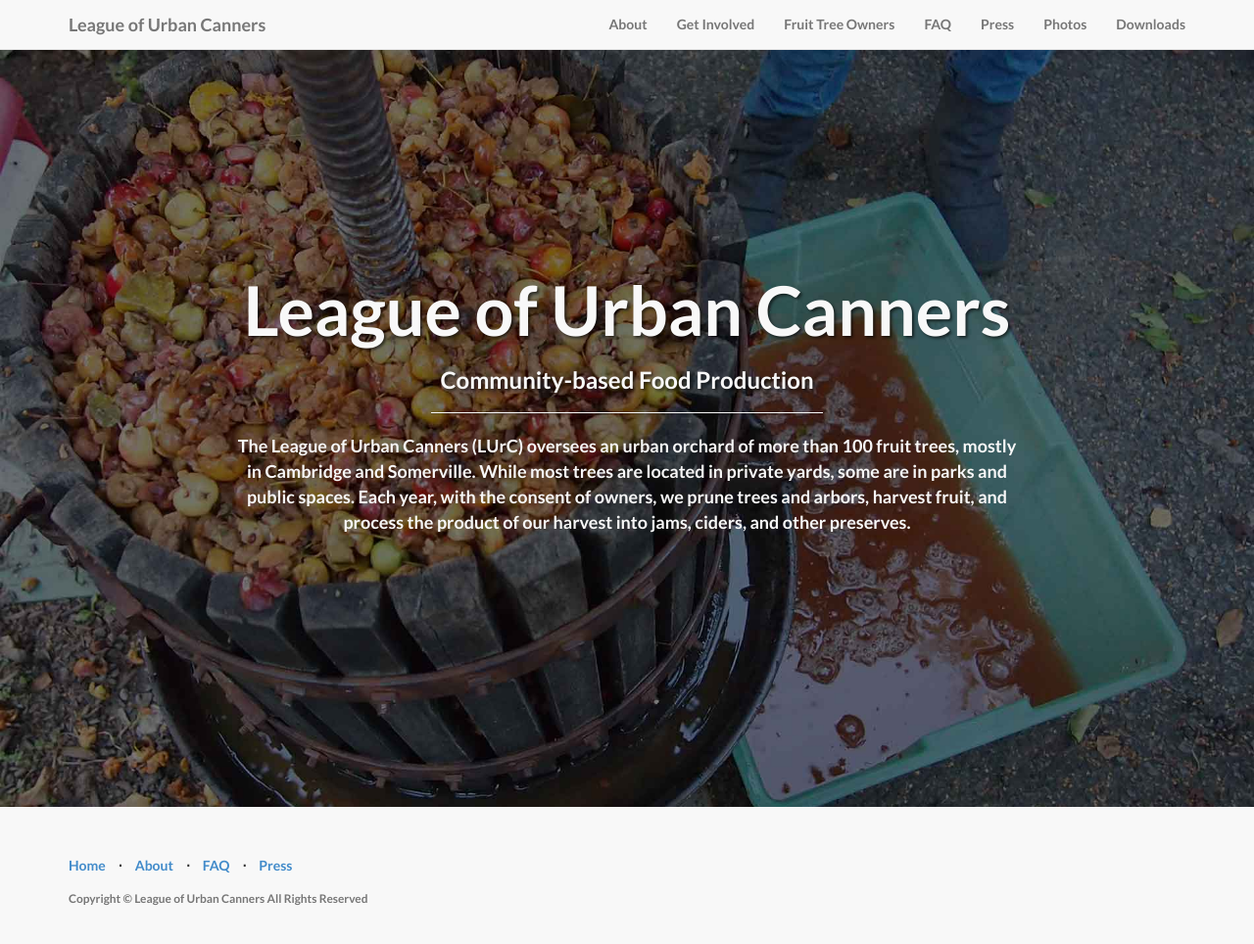
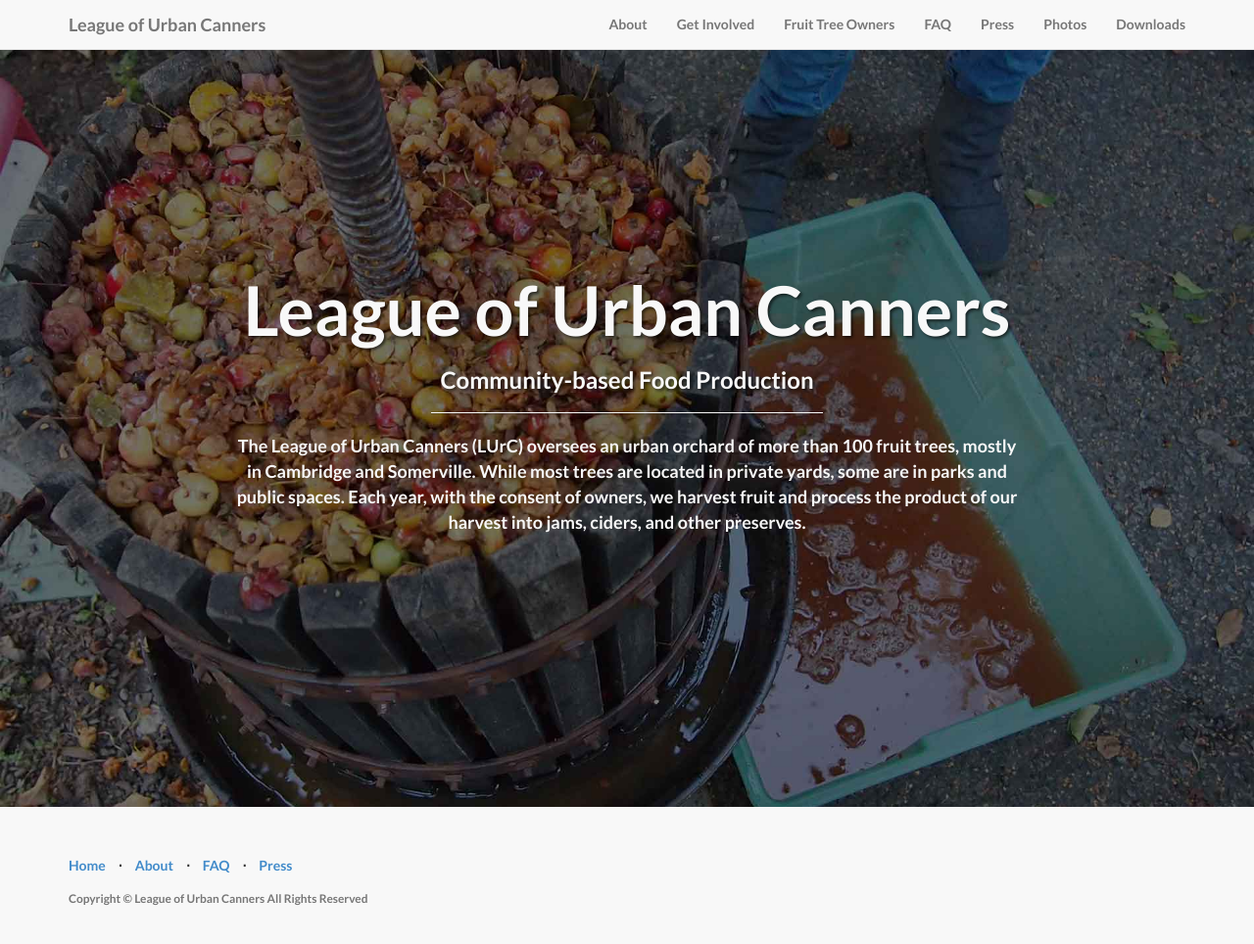
Before and after one commit to LUrC/leagueofurbancanners.org, a Jekyll site: the page built from index.html, in a window 1280 px wide and 976 px high. Shown: the top 964 px of the window at 98% size. Built offline with Jekyll 4.4.1, drawn with Linux system fonts in a browser that asks for light colours; nearby versions of some CDN libraries.

Commit message:
Update homepage.html

```diff
--- a/_layouts/homepage.html
+++ b/_layouts/homepage.html
@@ -16,7 +16,7 @@
 		                    <h1>{{ page.title }}</h1>
 		                    <h3>{{ page.subTitle }}</h3>
 		                    <hr class="intro-divider">
-		                    <p>The League of Urban Canners (LUrC) oversees an urban orchard of more than 100 fruit trees, mostly in Cambridge and Somerville. While most trees are located in private yards, some are in parks and public spaces. Each year, with the consent of owners, we prune trees and arbors, harvest fruit, and process the product of our harvest into jams, ciders, and other preserves.</p>
+		                    <p>The League of Urban Canners (LUrC) oversees an urban orchard of more than 100 fruit trees, mostly in Cambridge and Somerville. While most trees are located in private yards, some are in parks and public spaces. Each year, with the consent of owners, we harvest fruit and process the product of our harvest into jams, ciders, and other preserves.</p>
 		                </div>
 		            </div>
 		        </div>
```
